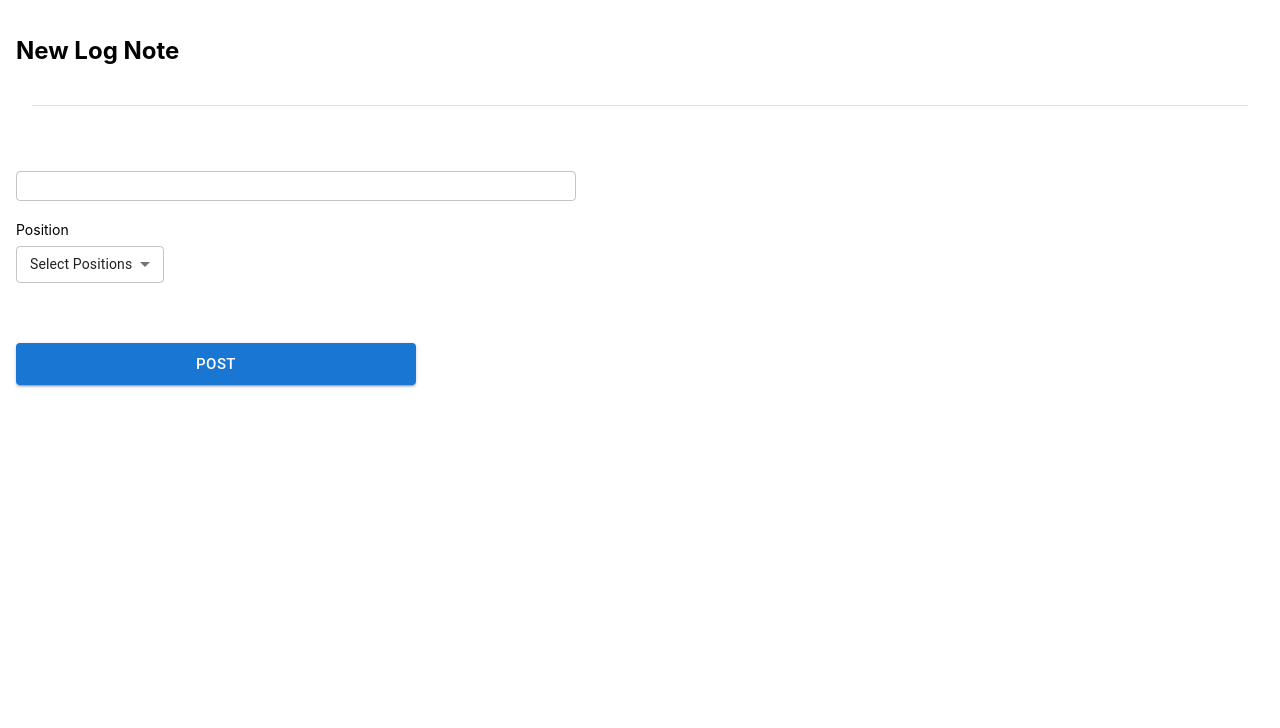
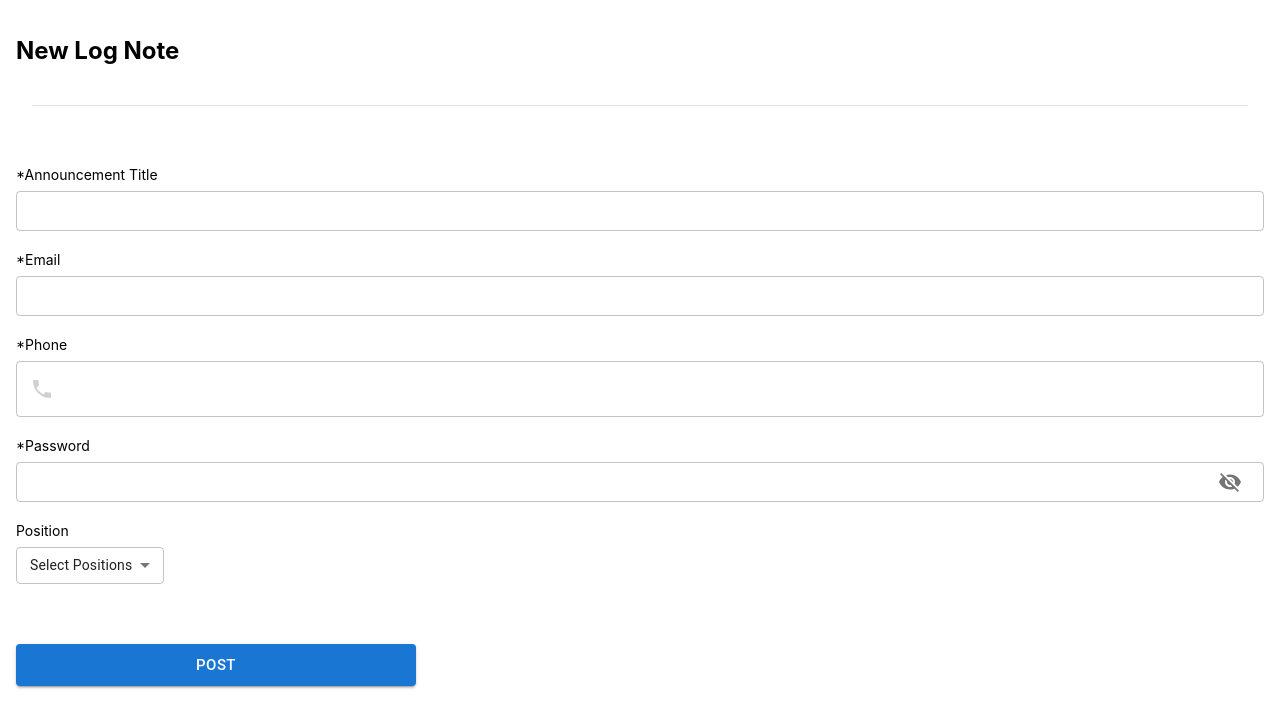
Before and after one commit to stratogod/dnd-kit, a React (Create React App) app: page / in a window 1280 px wide. Shown: the top 728 px of the page. Built offline with nearby package versions, Linux system fonts and the light colour scheme.

Commit message:
more fixes

```diff
--- a/package.json
+++ b/package.json
@@ -21,6 +21,7 @@
     "react-calendar": "^4.0.0",
     "react-dom": "^18.2.0",
     "react-hook-form": "^7.43.3",
+    "react-number-format": "^5.1.3",
     "react-scripts": "5.0.1",
     "sass": "^1.57.1",
     "typescript": "^4.9.5",
--- a/src/App.jsx
+++ b/src/App.jsx
@@ -9,6 +9,7 @@ import { Button, Divider } from '@mui/material';
 import TextBoxField from './components/form/TextBoxField';
 import SelectWithLabel from './components/form/SelectWithLabel.tsx';
 
+import styles from './components/form/Forms.module.scss';
 
 NewLogNote.propTypes = {
    logNoteDrawerOpen: PropTypes.bool,
@@ -42,15 +43,13 @@ const positions = [
 
 export default function NewLogNote() {
 
-   const { handleSubmit, reset, control } = useForm();
+   const { handleSubmit, formState: { errors }, control } = useForm();
 
    const id = useId();
 
-   const [announcementTitle, setAnnouncementTitle] = useState('');
+   // const [announcementTitle, setAnnouncementTitle] = useState('');
 
-   const handleAnnouncementTitle = event => {
-      setAnnouncementTitle(event.value);
-   };
+   const onSubmit = (data) => console.log(data);
 
    return (
         <div style={{ padding: '1em' }}>
@@ -65,25 +64,70 @@ export default function NewLogNote() {
                   <br />
                   <TextBoxField
                      id={`${id}_announcementTitle`}
+                     label='Announcement Title'
                      name='announcementTitle'
-                     defaultValue={announcementTitle}
+                     cssClass={styles.formGroup}
+                     defaultValue={''}
                      control={control}
-                     rules={{
-                        maxLength: 3,
-                        required: true
-                     }}
-                     label='Announcement Title'
-                     required={false}
-                     errorMsg=''
+                     required={true}
+                     helperText={true}
+                     // errorMsg=''
                      // check if we need handler and optimize everything.  compare to use 2 cases using his components and then these new ones
-                     onChange={handleAnnouncementTitle}
-                     sx={{
-                        '& .MuiOutlinedInput-root': {
-                           height: '30px',
-                           width: '560px',
-                           marginTop: '5px'
-                        }
-                     }}
+                     // onChange={handleAnnouncementTitle}
+                  />
+                  <br />
+                  <br />
+
+
+                  <TextBoxField
+                     id={`${id}_email`}
+                     label='Email'
+                     name='email'
+                     cssClass={styles.formGroup}
+                     defaultValue={''}
+                     control={control}
+                     type='email'
+                     required={true}
+                     helperText={true}
+                     // check if we need handler and optimize everything.  compare to use 2 cases using his components and then these new ones
+                     // onChange={handleAnnouncementTitle}
+                  />
+                  <br />
+                  <br />
+
+
+                  <TextBoxField
+                     id={`${id}_phone`}
+                     label='Phone'
+                     name='phone'
+                     cssClass={styles.formGroup}
+                     defaultValue={''}
+                     control={control}
+                     type='tel'
+                     required={true}
+                     helperText={true}
+                     // errorMsg=''
+                     // check if we need handler and optimize everything.  compare to use 2 cases using his components and then these new ones
+                     // onChange={handleAnnouncementTitle}
+                  />
+                  <br />
+                  <br />
+
+
+                  <TextBoxField
+                     id={`${id}_password`}
+                     label='Password'
+                     name='password'
+                     cssClass={styles.formGroup}
+                     defaultValue={''}
+                     control={control}
+                     type='password'
+                     required={true}
+                     helperText={true}
+                     // rules={{ required: true }}
+                     // errorMsg=''
+                     // check if we need handler and optimize everything.  compare to use 2 cases using his components and then these new ones
+                     // onChange={handleAnnouncementTitle}
                   />
                   <br />
                   <br />
@@ -100,7 +144,7 @@ export default function NewLogNote() {
                   <br />
 
                   <br />
-                        <Button variant='contained' size='large' style={{ width: '400px' }}>
+                        <Button variant='contained' size='large' style={{ width: '400px' }} onClick={handleSubmit(onSubmit)}>
                            Post
                         </Button>
                </form>
--- /dev/null
+++ b/src/components/form/Label.jsx
@@ -0,0 +1,17 @@
+import PropTypes from 'prop-types';
+
+import styles from './Forms.module.scss';
+
+// ----------------------------------------------------------------------
+
+Label.propTypes = {
+   children: PropTypes.node
+};
+
+export default function Label({ children }) {
+   return (
+      <label className={styles.label}>
+         <span>{children}</span>
+      </label>
+   );
+}
--- a/src/components/form/TextBoxField.jsx
+++ b/src/components/form/TextBoxField.jsx
@@ -1,6 +1,13 @@
+import React, { useState } from 'react';
 import { FormControl, TextField } from '@mui/material';
 import PropTypes from 'prop-types';
 import { Controller } from 'react-hook-form';
+import { PatternFormat } from "react-number-format";
+import Label from './Label'
+import { Visibility, VisibilityOff } from '@mui/icons-material';
+import PhoneIcon from '@mui/icons-material/Phone';
+import ReportProblemIcon from '@mui/icons-material/ReportProblem';
+import { IconButton, InputAdornment } from '@mui/material';
 import styles from './Forms.module.scss';
 
 TextBoxField.propTypes = {
@@ -15,13 +22,19 @@ TextBoxField.propTypes = {
    id: PropTypes.string,
    control: PropTypes.any,
    errorMsg: PropTypes.string,
-   handleInput: PropTypes.func,
-   validation: PropTypes.string,
    defaultValue: PropTypes.string,
-   validators: PropTypes.any,
-   logNoteDrawerOpen: PropTypes.bool,
-   onChangeLogNoteDrawer: PropTypes.func
 };
+
+const myHelper = {
+   email: {
+     required: "Email is required",
+     pattern: "Invalid Email Address"
+   },
+   password: {
+      required: "Password is required",
+      pattern: "Must contain at least 8 characters"
+    }
+ };
 
 export default function TextBoxField({
    formGroup,
@@ -36,37 +49,136 @@ export default function TextBoxField({
    type,
    required,
    validation,
+   helperText,
+   errors,
    handleInput,
    validators,
    errorMsg,
-   ...props
+   cssClass,
+   ...other
 }) {
-   let classes = `${formGroup} ${styles.error}`;
+
+   const [showPassword, setShowPassword] = useState(false);
+
+   const handleClickShowPassword = () => setShowPassword(value => !value);
+   const handleMouseDownPassword = () => setShowPassword(value => !value);
+
+   const handleType = (type) => {
+      if (type === 'password') {
+         if (showPassword) {
+            return 'text';
+         } else {
+            return 'password';
+         }
+      }
+
+      if (type === 'email') {
+         return 'email';
+      }
+
+      if (type === 'tel') {
+         return 'tel';
+      }
+
+      return type;
+   };
+
+
+    const validate = (value) => {
+
+      if (type === 'tel') {
+      const matches = value.match(
+         /^([+]?[\s0-9]+)?(\d{3}|[(]?[0-9]+[)])?([-]?[\s]?[0-9])+$/i
+      );
+      return matches?.length > 0 || "Not a Number";
+      }
+
+      if (type === 'email') {
+         const matches = value.match(
+            /^\w+([.-]?\w+)*@\w+([.-]?\w+)*(\.\w{2,3})+$/
+         );
+         return matches?.length > 0 || "Not an email address";
+         }
+
+         if (type === 'password') {
+            const matches = value.match(
+               /^(?=.*\d)(?=.*[a-z])(?=.*[A-Z]).{8,}$/
+            );
+            return matches?.length > 0 || "Password must contain at least 8 characters";
+         }
+
+    };
+
+
+
+   const inputProps = (hasError) => ({
+      startAdornment: (
+         <InputAdornment position='start'>
+            {type === 'tel' ? <PhoneIcon className={styles.phone} /> : null}
+         </InputAdornment>
+      ),
+      endAdornment: (
+         <InputAdornment position='end' className={styles.errorLabel}>
+            {type === 'password' && (
+               <IconButton
+                  aria-label='toggle password visibility'
+                  onClick={handleClickShowPassword}
+                  onMouseDown={handleMouseDownPassword}
+               >
+                  {showPassword ? <Visibility /> : <VisibilityOff />}
+               </IconButton>
+            )}
+            {hasError && <ReportProblemIcon color='error' />}
+         </InputAdornment>
+      )
+   });
+
 
    return (
-      <FormControl {...props} className={formGroup} fullWidth>
-         <div className={classes}>
+      <FormControl className={cssClass} fullWidth>
+         <Label htmlFor={id}>
+               {required && '*'}
+               {label}
+            </Label>
             <Controller
                name={name}
                label={label}
                control={control}
                defaultValue = {defaultValue}
-               render={({ field, fieldState: { error } }) => (
+               rules={{
+                  required: { value: required, message: `${label} is required`},
+                  validate: validate
+                }}
+               render={({ field, fieldState: { error } }) => ({
+                  ...type === 'tel' ? (
+                  <PatternFormat
+                  {...other}
+                  customInput={TextField}
+                  format="(###) ###-####"
+                  onValueChange={(value) => {
+                     console.log(value);
+                  }}
+                  error={error !== undefined && error!== null}
+                  InputProps={inputProps(error)}
+                  onBlur={field.onBlur}
+                  onChange={field.onChange}
+                  />) : (
                   <TextField
                      {...field}
-                     className={styles.error}
+                     className={cssClass}
+                     name={label}
                      id={id}
                      variant='outlined'
-                     value={value}
                      size='small'
-                     error={error}
-                     defaultValue={defaultValue}
+                     error={error !== undefined && error!== null}
+                     helperText={helperText && error ? myHelper[type] ? myHelper[type][error.type] : "" : ""}
+                     type={handleType(field.value)}
+                     InputProps={inputProps(error)}
                      onBlur={field.onBlur}
                      onChange={field.onChange}
-                  />
-               )}
+                  />)
+               })}
             />
-         </div>
       </FormControl>
    );
 }
```
Also changed, not shown: 1 other file (tests, documents, lock files or other folders).
